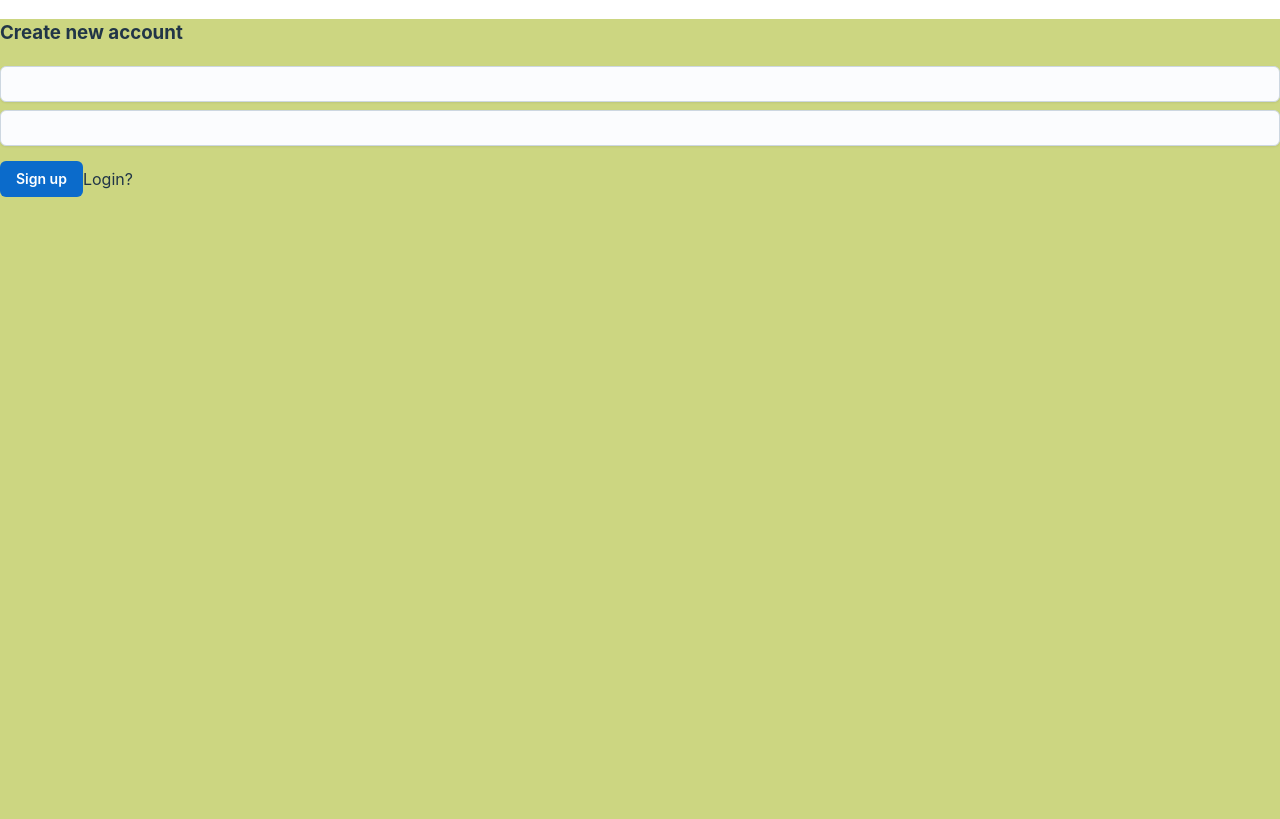
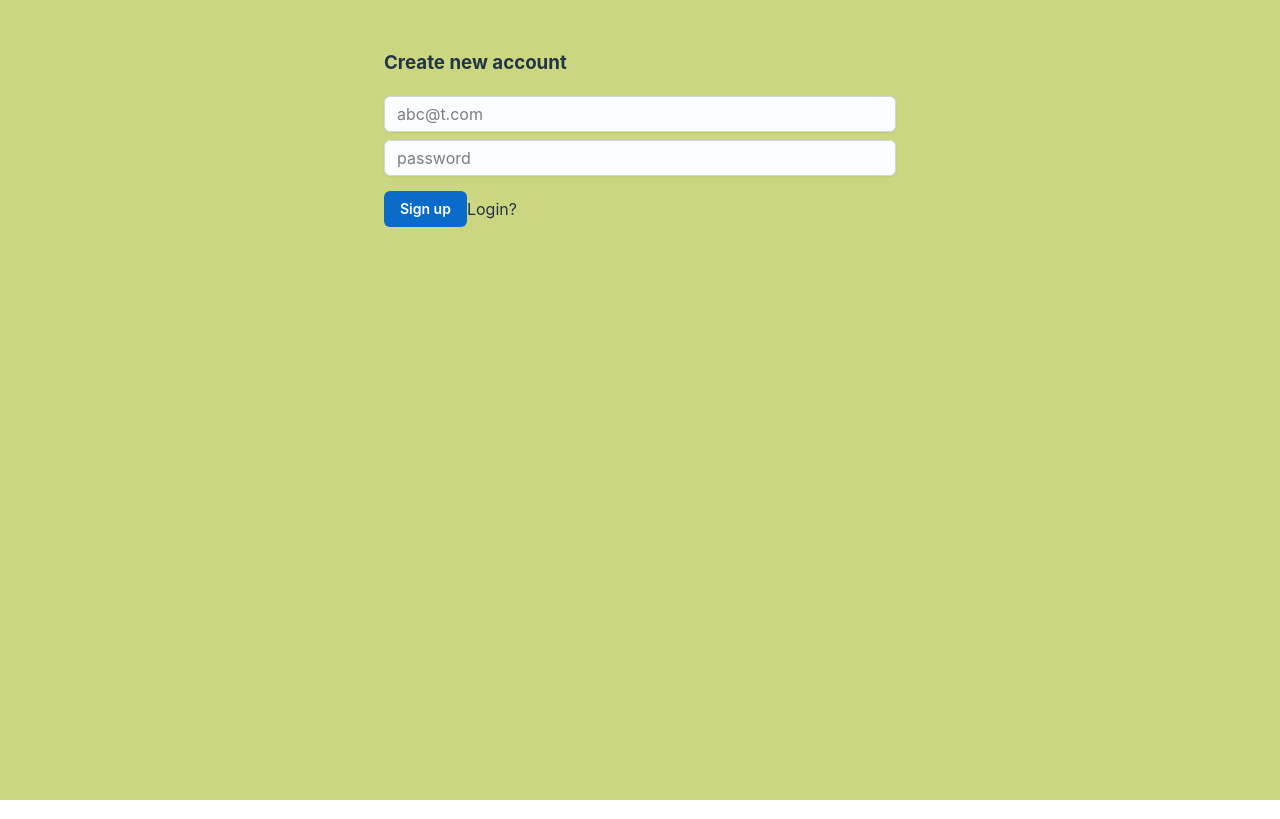
Before and after one commit to ayumi-ayumi/todo-list-ts, a React (Vite) app: page / in a window 1280 px wide. Built offline with nearby package versions, Linux system fonts and the light colour scheme; no server answers.

Commit message:
Changed the style on Auth.tsx

```diff
--- a/src/components/Auth.tsx
+++ b/src/components/Auth.tsx
@@ -53,7 +53,7 @@ export default function Auth() {
   }
   return (
     <>
-      <div>
+      <div className="auth-container">
         <h3>{isLogin ? "Create new account" : "Login"}</h3>
         <Input
           style={{ marginTop: "0.5em", marginBottom: "0.5em" }}
@@ -61,6 +61,7 @@ export default function Auth() {
           label="E-mail"
           variant="outlined"
           value={email}
+          placeholder="abc@t.com"
           onChange={(event: React.ChangeEvent<HTMLInputElement>) => {
             handleChangeEmail(event);
           }}
@@ -72,6 +73,7 @@ export default function Auth() {
           variant="outlined"
           type="password"
           value={password}
+          placeholder="password"
           onChange={(event: React.ChangeEvent<HTMLInputElement>) => {
             handleChangePassword(event);
           }}
--- a/src/style/App.css
+++ b/src/style/App.css
@@ -5,10 +5,15 @@
 
 .App {
   text-align: center;
-  /* display: flex; */
-  /* justify-content: center; */
   padding: 30px 0;
   background-color: #ccd681;
+}
+
+.auth-container {
+  width: 40%;
+  margin: 0 auto;
+  padding: 30px;
+
 }
 
 .signOut-bar {
@@ -19,12 +24,7 @@
 }
 
 .signOut-button {
-  /* width: 80px; */
-  /* height: 30px; */
-  /* line-height: 30px; */
-
   margin-right: 50px;
-  /* background-color: blue; */
 }
 
 .container {
```
